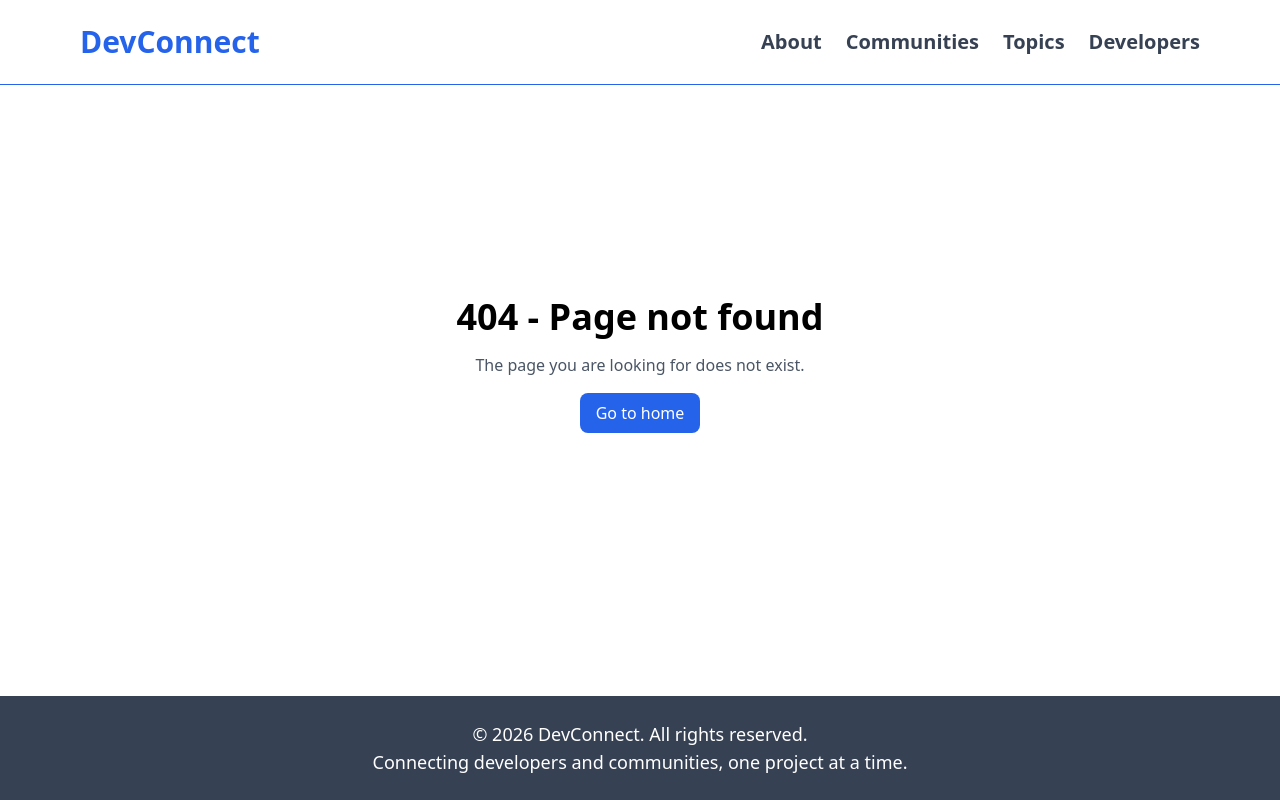
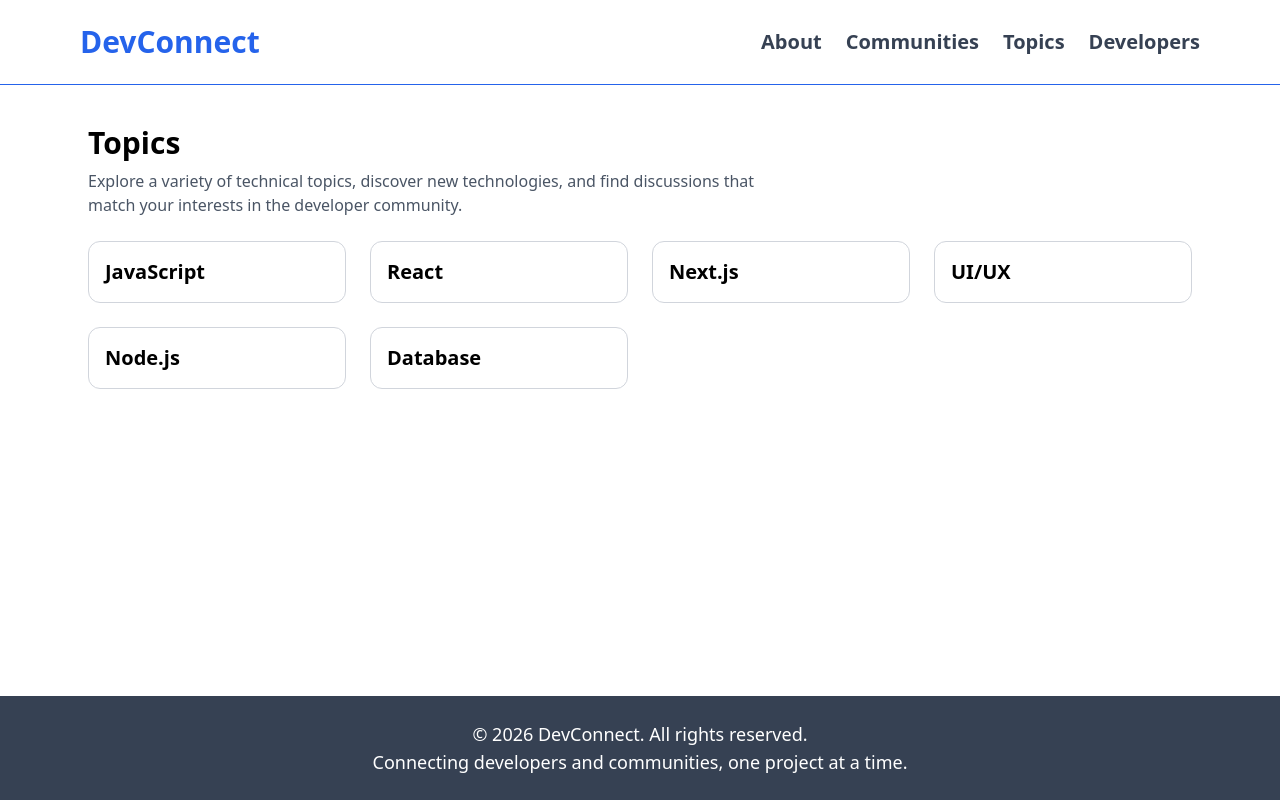
Before and after one commit to omarGhoche710/My-Second-Application-In-Nextjs, a Next.js app: page /topics in a window 1280 px wide. Before the commit this address had no page. Built offline with nearby package versions, Linux system fonts and the light colour scheme.

Commit message:
feat: add About and Topics pages with dynamic content rendering

```diff
--- /dev/null
+++ b/app/(public)/about/page.tsx
@@ -0,0 +1,17 @@
+import React from "react";
+
+const page = () => {
+  return (
+    <section className="space-y-4">
+      <h1 className="text-3xl font-bold">About Us</h1>
+      <p className="text-gray-600 max-w-2xl">
+        DevConnect is a platform designed to bring developers together in one
+        place. It allows users to explore developer communities, discover
+        topics, and connect with other professionals to share knowledge,
+        collaborate on projects, and grow their technical skills.
+      </p>
+    </section>
+  );
+};
+
+export default page;
--- /dev/null
+++ b/app/(public)/topics/page.tsx
@@ -0,0 +1,26 @@
+import React from "react";
+import { topics } from "@/data/topics";
+
+const page = () => {
+  return (
+    <section className="space-y-6">
+      <div className="space-y-2">
+        <h1 className="text-3xl font-bold">Topics</h1>
+        <p className="text-gray-600 max-w-2xl">
+          Explore a variety of technical topics, discover new technologies, and
+          find discussions that match your interests in the developer community.
+        </p>
+      </div>
+
+      <div className="grid grid-cols-1 sm:grid-cols-2 lg:grid-cols-3 xl:grid-cols-4 gap-6">
+        {topics.map((topic) => (
+          <div key={topic} className="border border-gray-300 rounded-xl p-4">
+            <h3 className="text-xl font-semibold">{topic}</h3>
+          </div>
+        ))}
+      </div>
+    </section>
+  );
+};
+
+export default page;
--- /dev/null
+++ b/data/topics.ts
@@ -0,0 +1,8 @@
+export const topics: string[] = [
+  "JavaScript",
+  "React",
+  "Next.js",
+  "UI/UX",
+  "Node.js",
+  "Database",
+];
```
